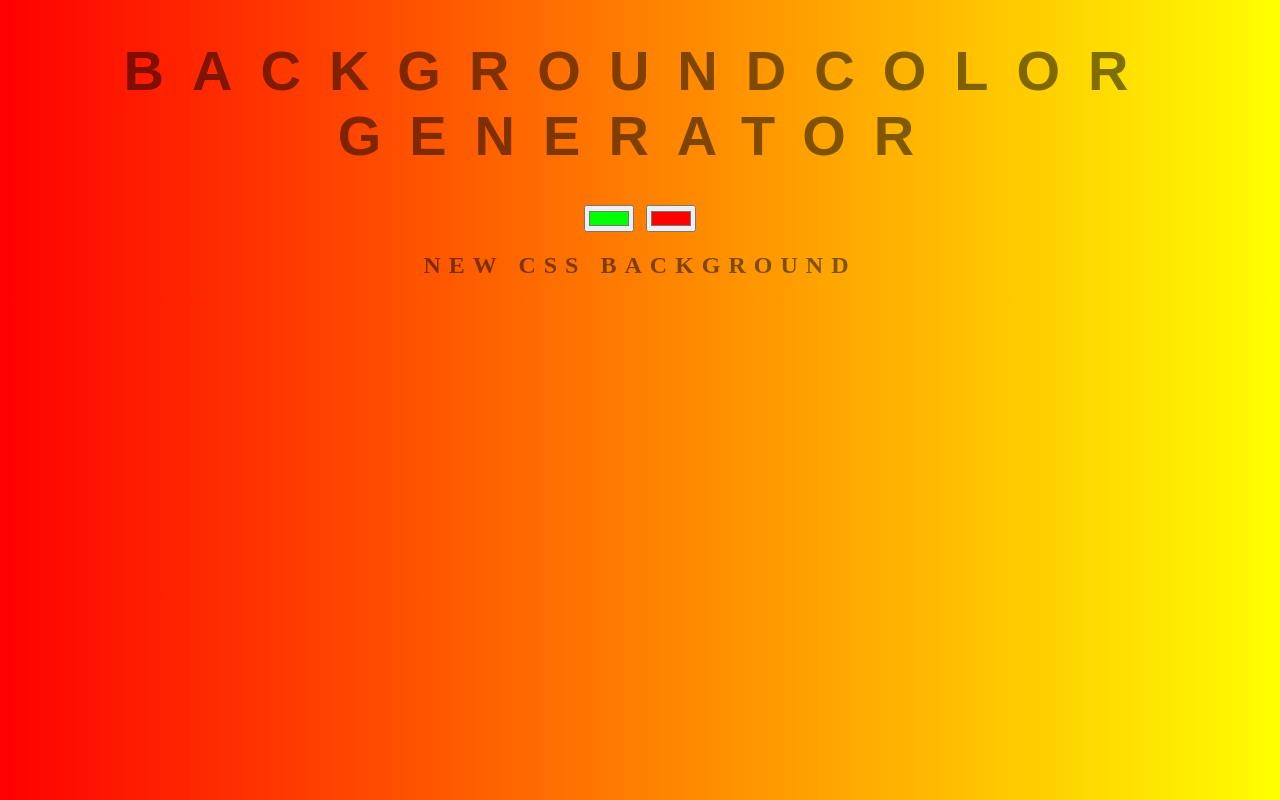
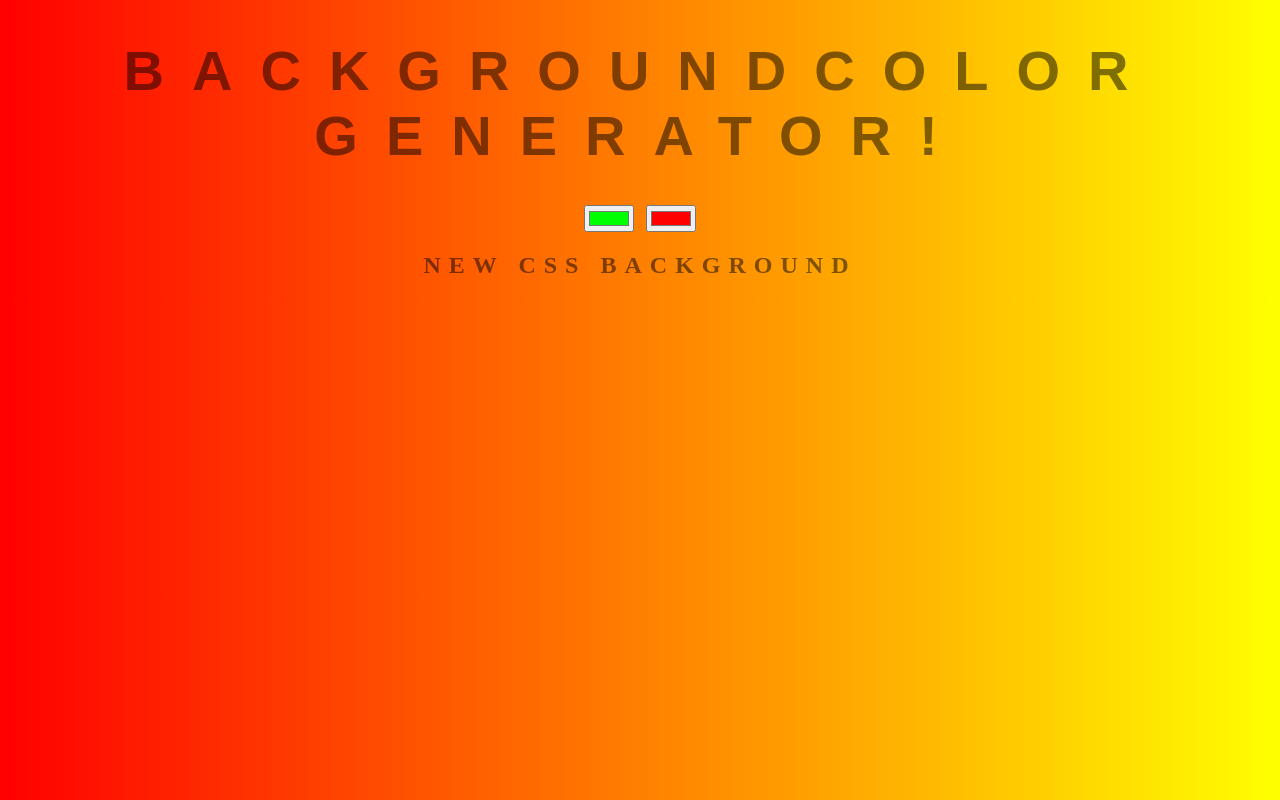
Before and after one commit to Tarunmrt/Background-Generator, a plain HTML site: page index.html in a window 1280 px wide. Drawn offline with Linux system fonts and the light colour scheme.

Commit message:
Adding escalmation

```diff
--- a/index.html
+++ b/index.html
@@ -9,7 +9,7 @@
 
 </head>
 <body id="gradient">
-   <h1>BackGroundColor Generator</h1>
+   <h1>BackGroundColor Generator!</h1>
    <input class="color1" type="color" name="color1" value="#00ff00">
    <input class="color2" type="color" name="color2" value="#ff0000">
    <h2>New CSS Background</h2>
```
